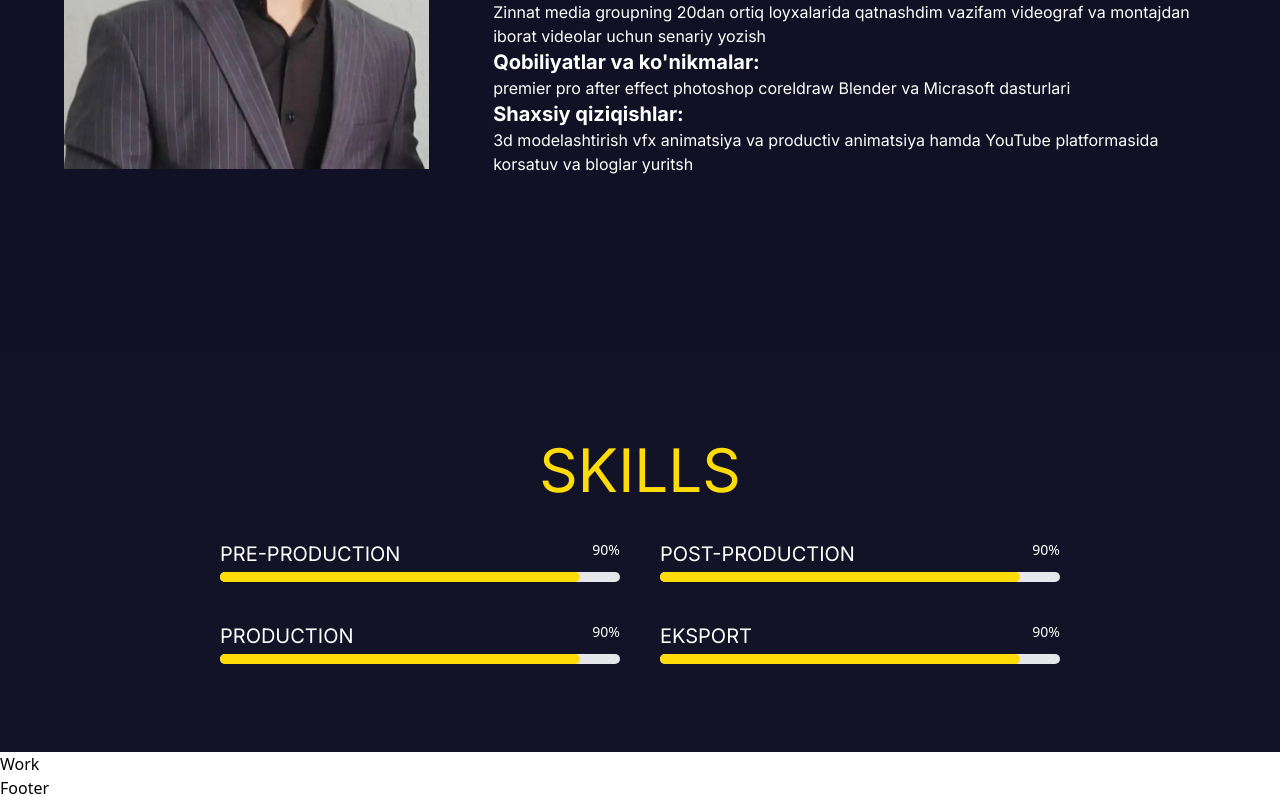
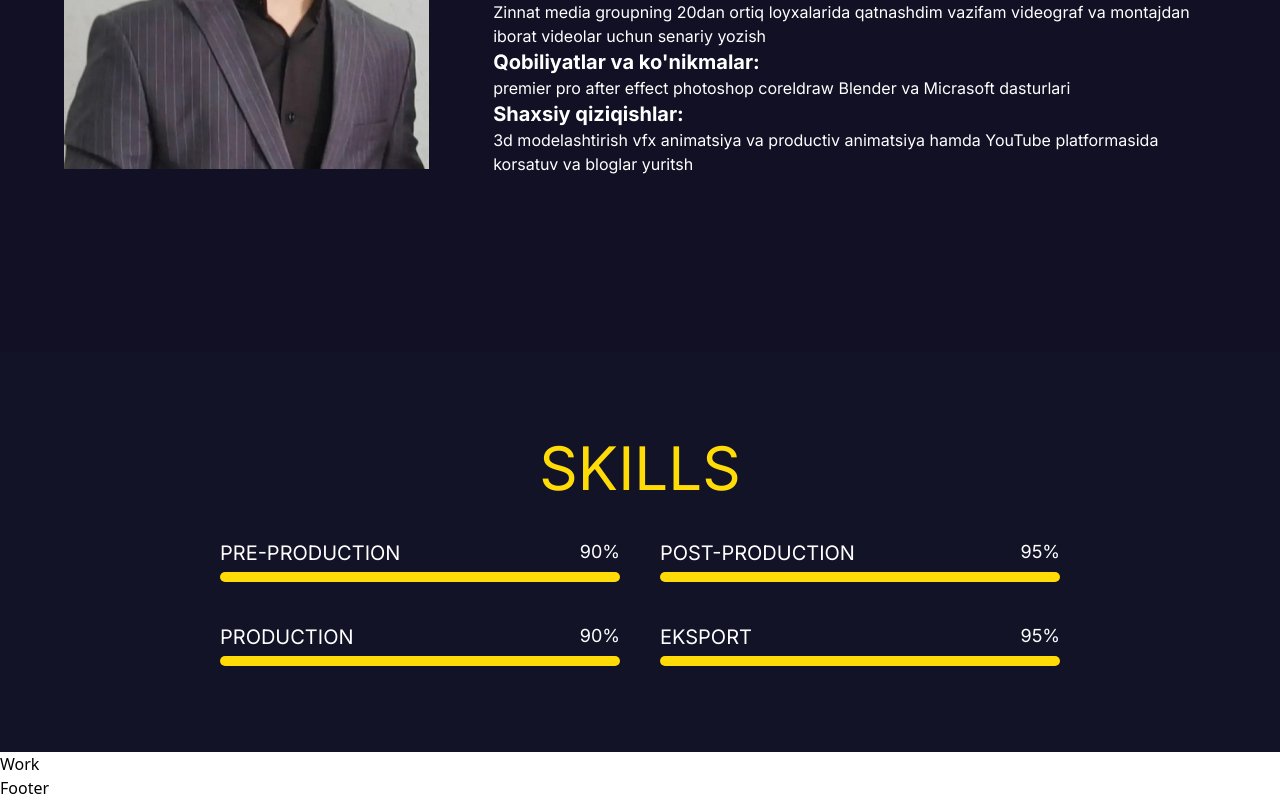
Before and after one commit to sherzodartikbayev/SNS, a React (Vite) app: page /eksport in a window 1280 px wide. Shown: the part 472-1272 px from the top of the page. Built offline with nearby package versions, Linux system fonts and the light colour scheme.

Commit message:
Progress Component

```diff
--- /dev/null
+++ b/src/components/progress-bar/progress-bar.tsx
@@ -0,0 +1,22 @@
+import { Link } from "react-router-dom";
+import { ProgressBarProps } from "../../types";
+
+const ProgressBar = ({ title, link, point }: ProgressBarProps) => {
+  return (
+    <div className="">
+      <div className="flex justify-between mb-1 w-[50vh] max-sm:w-[30vh]">
+        <span className="text-[20px] font-inter text-white cursor-pointer">
+          <Link to={`${link}`}>{title}</Link>
+        </span>
+        <span className="text-[18px] font-inter text-white dark:text-white">
+          {point + "%"}
+        </span>
+      </div>
+      <div className="w-full bg-black rounded-full h-2.5">
+        <div className={`bg-yellow h-2.5 rounded-full w-[${point}%]`}></div>
+      </div>
+    </div>
+  );
+};
+
+export default ProgressBar;
--- a/src/components/skills/skills.tsx
+++ b/src/components/skills/skills.tsx
@@ -1,5 +1,5 @@
-import { Link } from "react-router-dom";
 import { styles } from "../../utils/style";
+import ProgressBar from "../progress-bar/progress-bar";
 
 const Skills = () => {
   return (
@@ -10,63 +10,13 @@ const Skills = () => {
       <h1 className="font-inter text-6xl text-yellow text-center">SKILLS</h1>
 
       <div className={`${styles.flexCenter} flex-wrap gap-10`}>
-        <div className="">
-          <div className="flex justify-between mb-1 w-[50vh] max-sm:w-[30vh]">
-            <span className="text-xl font-inter text-white cursor-pointer">
-              <Link to="/pre-production">PRE-PRODUCTION</Link>
-            </span>
-            <span className="text-sm font-medium text-white dark:text-white">
-              90%
-            </span>
-          </div>
-          <div className="w-full bg-gray-200 rounded-full h-2.5 dark:bg-gray-700">
-            <div className="bg-yellow h-2.5 rounded-full w-[90%]"></div>
-          </div>
-        </div>
-
-        <div className="">
-          <div className="flex justify-between mb-1 w-[50vh] max-sm:w-[30vh]">
-            <span className="text-xl font-inter text-white cursor-pointer">
-              <Link to="/post-production">POST-PRODUCTION</Link>
-            </span>
-            <span className="text-sm font-medium text-white dark:text-white">
-              90%
-            </span>
-          </div>
-          <div className="w-full bg-gray-200 rounded-full h-2.5 dark:bg-gray-700">
-            <div className="bg-yellow h-2.5 rounded-full w-[90%]"></div>
-          </div>
-        </div>
+        <ProgressBar title="PRE-PRODUCTION" point={90} link="/pre-production" />
+        <ProgressBar title="POST-PRODUCTION" point={95} link="/post-production" />
       </div>
 
       <div className={`${styles.flexCenter} flex-wrap gap-10`}>
-        <div className="">
-          <div className="flex justify-between mb-1 w-[50vh] max-sm:w-[30vh]">
-            <span className="text-xl font-inter text-white cursor-pointer">
-              <Link to="/production">PRODUCTION</Link>
-            </span>
-            <span className="text-sm font-medium text-white dark:text-white">
-              90%
-            </span>
-          </div>
-          <div className="w-full bg-gray-200 rounded-full h-2.5 dark:bg-gray-700">
-            <div className="bg-yellow h-2.5 rounded-full w-[90%]"></div>
-          </div>
-        </div>
-
-        <div className="">
-          <div className="flex justify-between mb-1 w-[50vh] max-sm:w-[30vh]">
-          <span className="text-xl font-inter text-white cursor-pointer">
-              <Link to="/eksport">EKSPORT</Link>
-            </span>
-            <span className="text-sm font-medium text-white dark:text-white">
-              90%
-            </span>
-          </div>
-          <div className="w-full bg-gray-200 rounded-full h-2.5 dark:bg-gray-700">
-            <div className="bg-yellow h-2.5 rounded-full w-[90%]"></div>
-          </div>
-        </div>
+        <ProgressBar title="PRODUCTION" point={90} link="/pre-production" />
+        <ProgressBar title="EKSPORT" point={95} link="/eksport" />
       </div>
     </section>
   );
--- /dev/null
+++ b/src/types/index.ts
@@ -0,0 +1,5 @@
+export interface ProgressBarProps {
+  title: string;
+  link: string;
+  point: number;
+}
```
Also changed, not shown: 2 other files (tests, documents, lock files or other folders).
